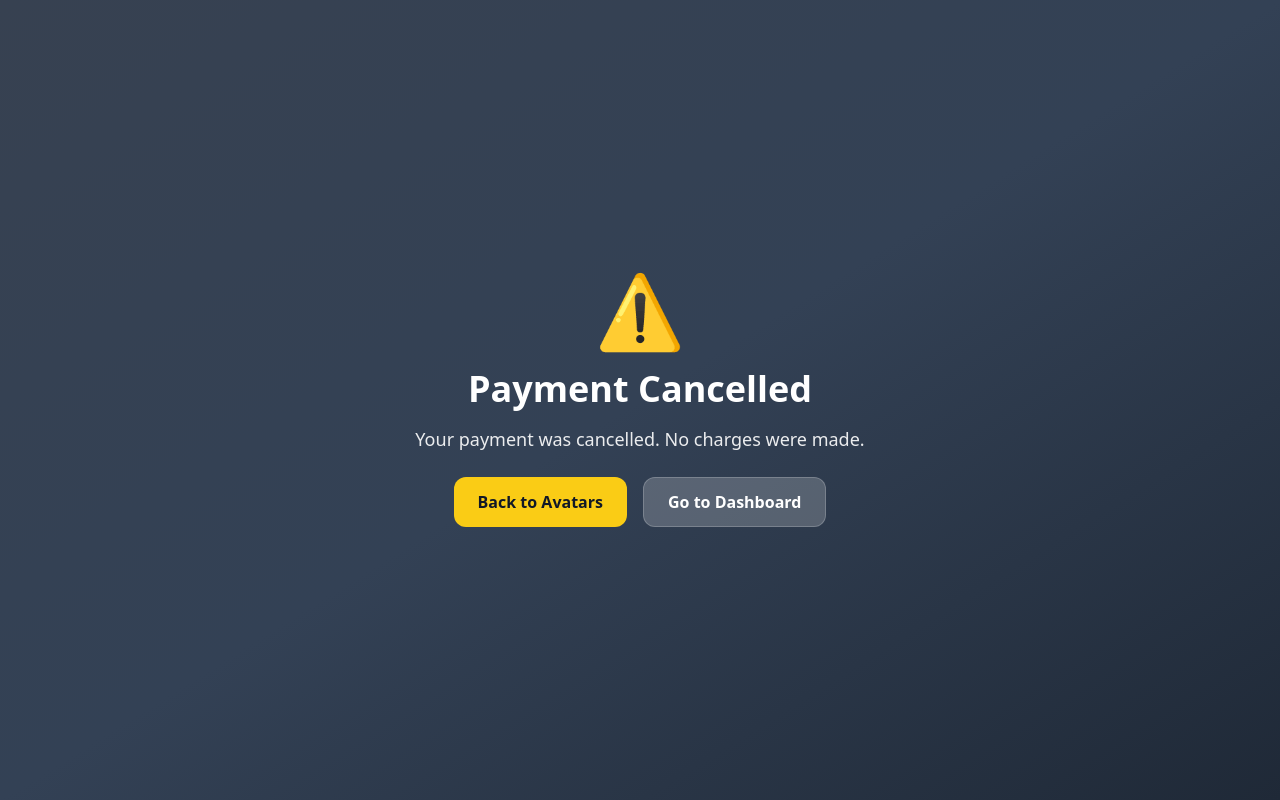
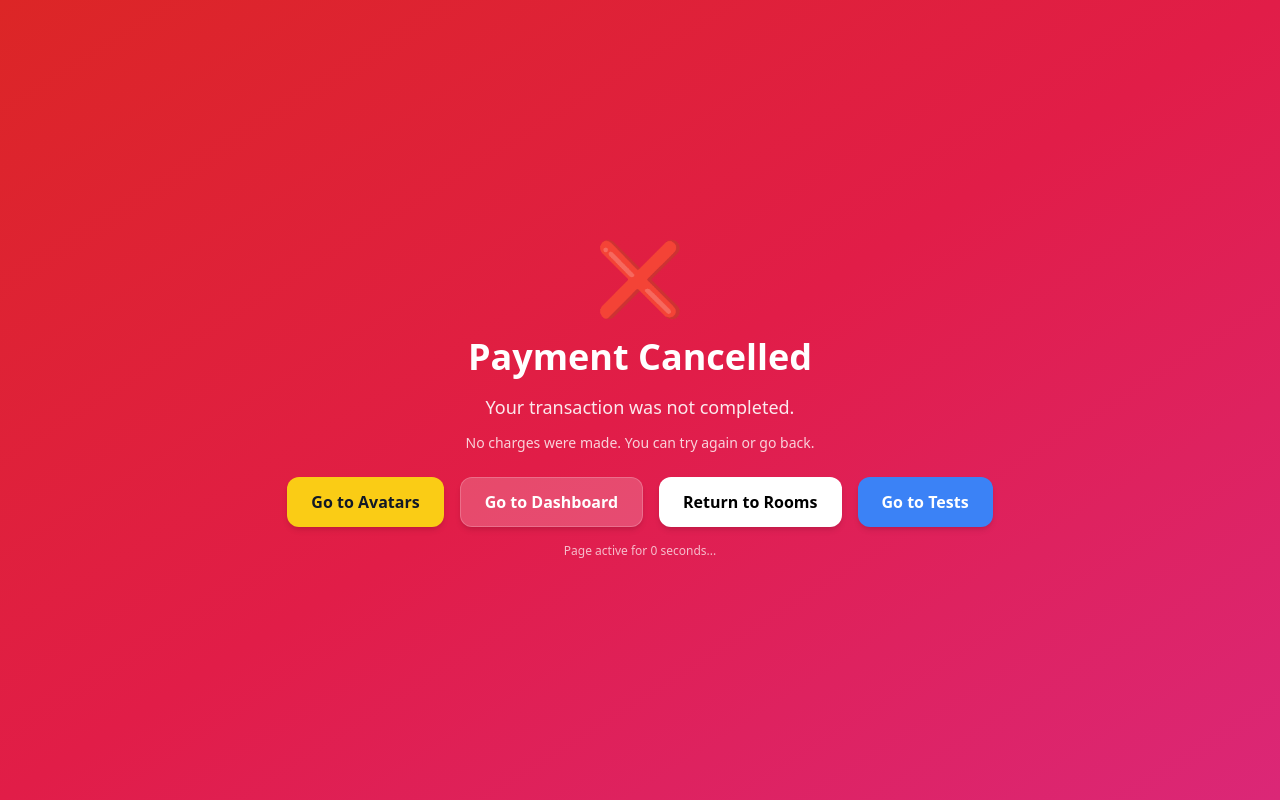
Before and after one commit to vahzakaryan-del/network-king-frontend, a Next.js app: page /payments/cancel in a window 1280 px wide. Built offline with nearby package versions, Linux system fonts and the light colour scheme; no server answers.

Commit message:
huge changes in key prchas and success page

```diff
--- a/src/app/payments/cancel/page.tsx
+++ b/src/app/payments/cancel/page.tsx
@@ -1,44 +1,121 @@
 "use client";
 
-import { useRouter } from "next/navigation";
+import { Suspense, useEffect, useState } from "react";
+import { useSearchParams, useRouter } from "next/navigation";
 import { motion } from "framer-motion";
 
+type ButtonType = {
+  label: string;
+  target: string;
+  color: "yellow" | "white" | "black" | "blue";
+};
+
 export default function PaymentCancelPage() {
+  return (
+    <Suspense fallback={<p className="text-white text-center mt-20">Loading...</p>}>
+      <PaymentCancelContent />
+    </Suspense>
+  );
+}
+
+function PaymentCancelContent() {
+  const params = useSearchParams();
   const router = useRouter();
+  const from = params.get("from"); // "avatars", "dashboard", "myrooms", "tests"
+  const [seconds, setSeconds] = useState(4);
+
+  useEffect(() => {
+    const timer = setTimeout(() => setSeconds((s) => Math.max(s - 1, 0)), 1000);
+    return () => clearTimeout(timer);
+  }, [seconds]);
+
+  const handleRedirect = (target: string) => router.push(target);
+
+  // Define buttons and labels
+  const buttons: ButtonType[] = [
+    { label: "Go to Avatars", target: "/avatar", color: "yellow" },
+    { label: "Go to Dashboard", target: "/dashboard", color: "white" },
+    { label: "Return to Rooms", target: "/myrooms", color: "black" },
+    { label: "Go to Tests", target: "/tests", color: "blue" },
+  ];
 
   return (
-    <main className="min-h-screen flex flex-col items-center justify-center text-white bg-gradient-to-br from-gray-700 via-slate-700 to-gray-800 px-6">
+    <main className="min-h-screen flex flex-col items-center justify-center text-white bg-gradient-to-br from-red-600 via-rose-600 to-pink-600 px-6">
       <motion.div
-        initial={{ scale: 0.8, opacity: 0 }}
+        initial={{ scale: 0.6, opacity: 0 }}
         animate={{ scale: 1, opacity: 1 }}
-        transition={{ type: "spring", stiffness: 180, damping: 14 }}
+        transition={{ type: "spring", stiffness: 180, damping: 12 }}
         className="text-center"
       >
-        <div className="text-7xl mb-6">⚠️</div>
+        <motion.div
+          initial={{ y: -20 }}
+          animate={{ y: 0 }}
+          transition={{
+            repeat: Infinity,
+            repeatType: "reverse",
+            duration: 0.6,
+          }}
+          className="text-7xl mb-6"
+        >
+          ❌
+        </motion.div>
 
-        <h1 className="text-4xl font-extrabold mb-4">
-          Payment Cancelled
-        </h1>
+        <h1 className="text-4xl font-extrabold mb-4">Payment Cancelled</h1>
 
-        <p className="text-lg opacity-90 mb-6">
-          Your payment was cancelled. No charges were made.
+        <p className="text-lg opacity-90 mb-3">
+          Your transaction was not completed.
         </p>
 
-        <div className="flex gap-4 justify-center">
-          <button
-            onClick={() => router.push("/avatars")}
-            className="px-6 py-3 rounded-xl bg-yellow-400 text-gray-900 font-bold hover:bg-yellow-300"
-          >
-            Back to Avatars
-          </button>
+        <p className="text-sm opacity-80 mb-6">
+          No charges were made. You can try again or go back.
+        </p>
 
-          <button
-            onClick={() => router.push("/dashboard")}
-            className="px-6 py-3 rounded-xl bg-white/20 border border-white/20 font-semibold hover:bg-white/30"
-          >
-            Go to Dashboard
-          </button>
+        <div className="flex flex-wrap justify-center gap-4 mb-4">
+          {buttons.map((btn) => {
+            const isOrigin = from === btn.target.slice(1); // compare to path without "/"
+            const baseClasses =
+              "px-6 py-3 rounded-xl font-bold transition shadow-md hover:brightness-110";
+            let colorClasses = "";
+
+            switch (btn.color) {
+              case "yellow":
+                colorClasses = isOrigin
+                  ? "bg-yellow-300 text-gray-900 border-2 border-white"
+                  : "bg-yellow-400 text-gray-900 hover:bg-yellow-300";
+                break;
+              case "white":
+                colorClasses = isOrigin
+                  ? "bg-white text-black border-2 border-white"
+                  : "bg-white/20 border border-white/20 text-white hover:bg-white/30";
+                break;
+              case "black":
+                colorClasses = isOrigin
+                  ? "bg-gray-900 text-white border-2 border-white"
+                  : "bg-white text-black hover:bg-gray-200";
+                break;
+              case "blue":
+                colorClasses = isOrigin
+                  ? "bg-blue-400 text-white border-2 border-white"
+                  : "bg-blue-500 text-white hover:bg-blue-400";
+                break;
+            }
+
+            return (
+              <button
+                key={btn.target}
+                onClick={() => handleRedirect(btn.target)}
+                className={`${baseClasses} ${colorClasses}`}
+              >
+                {btn.label} {isOrigin ? "(from here)" : ""}
+              </button>
+            );
+          })}
         </div>
+
+        <p className="text-xs opacity-70 mt-2" aria-live="polite">
+          Page active for {seconds} second{seconds !== 1 ? "s" : ""}...
+          {from && ` (from: ${from})`}
+        </p>
       </motion.div>
     </main>
   );
--- a/src/app/payments/success/page.tsx
+++ b/src/app/payments/success/page.tsx
@@ -17,17 +17,38 @@ function PaymentSuccessContent() {
   const router = useRouter();
   const purchaseId = params.get("purchaseId");
 
-  const [seconds, setSeconds] = useState(5);
+  const kind = params.get("kind");
+const isSubscription = params.get("subscription") === "1";
+
+  const [seconds, setSeconds] = useState(2);
 
   useEffect(() => {
   if (seconds <= 0) {
-      router.push("/dashboard");
+    const hasPurchase = !!purchaseId && !!kind;
+
+
+   if (hasPurchase) {
+  if (kind === "LEVEL_KEY") {
+    router.replace(`/myrooms?purchase=success&kind=LEVEL_KEY`);
+  } else if (kind === "AVATAR") {
+    router.replace(`/avatar?purchase=success`);
+  } else if (kind === "COOLDOWN_TOKEN_PACK") {
+    router.replace(`/dashboard?purchase=success`);
+  } else {
+    router.replace("/dashboard");
+  }
+} else if (isSubscription) {
+      router.replace("/subscription");
+    } else {
+      router.replace("/dashboard");
+    }
+
     return;
   }
 
   const timer = setTimeout(() => setSeconds(seconds - 1), 1000);
   return () => clearTimeout(timer);
-  }, [seconds, router]);
+}, [seconds, router, purchaseId, kind, isSubscription]);
 
   return (
     <main className="min-h-screen flex flex-col items-center justify-center text-white bg-gradient-to-br from-green-600 via-emerald-600 to-teal-600 px-6">
@@ -52,16 +73,31 @@ function PaymentSuccessContent() {
 
         <h1 className="text-4xl font-extrabold mb-4">Payment Successful</h1>
 
+
+
 <p className="text-lg opacity-90 mb-3">
-          Your purchase has been completed successfully.
+  {kind === "LEVEL_KEY"
+    ? "🔑 Your key is being activated..."
+    : kind === "AVATAR"
+    ? "🧑‍🎨 Your avatar is being unlocked..."
+    : kind === "COOLDOWN_TOKEN_PACK"
+    ? "⚡ Your tokens are being added..."
+    : isSubscription
+    ? "⭐ Your premium is being activated..."
+    : "Your purchase has been completed successfully."}
 </p>
 
         {purchaseId && (
           <p className="text-sm opacity-70 mb-6">Purchase ID: {purchaseId}</p>
         )}
 
-        <p className="text-sm opacity-80">
-          Redirecting to Networ.King in {seconds}s...
+        <p className="text-sm opacity-80 flex items-center gap-1">
+  Redirecting
+  <span className="flex gap-0.5">
+    <span className="w-1 h-1 bg-current rounded-full animate-bounce [animation-delay:-0.2s]" />
+    <span className="w-1 h-1 bg-current rounded-full animate-bounce [animation-delay:-0.1s]" />
+    <span className="w-1 h-1 bg-current rounded-full animate-bounce" />
+  </span>
 </p>
       </motion.div>
     </main>
--- a/src/components/rooms/RoomsLayout.tsx
+++ b/src/components/rooms/RoomsLayout.tsx
@@ -35,11 +35,13 @@ export default function RoomsLayout({
   currentLevel,
   unlockLevel,
   buyKey,
+   justUnlocked,
 }: {
   levels: any[];
   currentLevel: number;
   unlockLevel: (level: number) => Promise<boolean>;
   buyKey: (level: number) => Promise<boolean>;
+  justUnlocked: boolean;
 }) {
   const router = useRouter();
   const [infoOpen, setInfoOpen] = useState(false);
@@ -192,6 +194,7 @@ export default function RoomsLayout({
               setInfoData(next);
               setInfoOpen(true);
             }}
+          justUnlocked={justUnlocked}
           />
         )}
 
--- a/src/components/rooms/StepNext.tsx
+++ b/src/components/rooms/StepNext.tsx
@@ -2,7 +2,7 @@
 
 import { motion } from "framer-motion";
 import { useRouter } from "next/navigation";
-import React, { useMemo, useState } from "react";
+import React, { useMemo, useState, useEffect  } from "react";
 
 type KeyInfo = {
   enabled: boolean;
@@ -29,6 +29,7 @@ export default function StepNext({
   title,
   onClickInfo,
   unlocked = false,
+   justUnlocked = false,
 
   // requirements path
   canUnlock = false,
@@ -45,6 +46,7 @@ export default function StepNext({
   title: string;
   onClickInfo: () => void;
   unlocked?: boolean;
+  justUnlocked?: boolean;
 
   canUnlock?: boolean;
   progress?: { done: number; total: number } | null;
@@ -58,6 +60,18 @@ export default function StepNext({
   const router = useRouter();
   const [busy, setBusy] = useState(false);
   const [keyAnim, setKeyAnim] = useState(false);
+
+  useEffect(() => {
+  if (justUnlocked) {
+    setKeyAnim(true);
+
+    // optional delay reset
+    const t = setTimeout(() => setKeyAnim(false), 1200);
+    return () => clearTimeout(t);
+  }
+}, [justUnlocked]);
+
+
   const [enterAnim, setEnterAnim] = useState(false);
 
   const pct =
@@ -82,6 +96,8 @@ export default function StepNext({
       router.push(`/chat/global?channel=level-${level}`);
     }, 2200);
   };
+
+
 
   const handleEnterRoom = async () => {
     if (busy || enterAnim) return;
--- /dev/null
+++ b/src/components/ui/ToastContainer.tsx
@@ -0,0 +1,48 @@
+"use client";
+
+import { useEffect, useState } from "react";
+import { subscribeToToasts } from "@/lib/toast";
+import { motion, AnimatePresence } from "framer-motion";
+
+type Toast = {
+  id: number;
+  message: string;
+  type: "success" | "error" | "info";
+};
+
+export default function ToastContainer() {
+  const [toasts, setToasts] = useState<Toast[]>([]);
+
+  useEffect(() => {
+    return subscribeToToasts(setToasts);
+  }, []);
+
+  return (
+    <div className="fixed top-4 right-4 z-[9999] flex flex-col gap-3">
+      <AnimatePresence>
+        {toasts.map((t) => (
+          <motion.div
+            key={t.id}
+            initial={{ opacity: 0, y: -20, scale: 0.95 }}
+            animate={{ opacity: 1, y: 0, scale: 1 }}
+            exit={{ opacity: 0, y: -20, scale: 0.95 }}
+            transition={{ duration: 0.25 }}
+            className={`
+              px-4 py-3 rounded-xl shadow-xl text-sm font-semibold
+              backdrop-blur-md border
+              ${
+                t.type === "success"
+                  ? "bg-green-500/20 border-green-400 text-green-200"
+                  : t.type === "error"
+                  ? "bg-red-500/20 border-red-400 text-red-200"
+                  : "bg-white/10 border-white/20 text-white"
+              }
+            `}
+          >
+            {t.message}
+          </motion.div>
+        ))}
+      </AnimatePresence>
+    </div>
+  );
+}
--- /dev/null
+++ b/src/lib/toast.ts
@@ -0,0 +1,35 @@
+type ToastType = "success" | "error" | "info";
+
+type Toast = {
+  id: number;
+  message: string;
+  type: ToastType;
+};
+
+let listeners: ((toasts: Toast[]) => void)[] = [];
+let toasts: Toast[] = [];
+
+function notify() {
+  for (const l of listeners) l([...toasts]);
+}
+
+export function subscribeToToasts(cb: (toasts: Toast[]) => void) {
+  listeners.push(cb);
+  cb([...toasts]);
+
+  return () => {
+    listeners = listeners.filter((l) => l !== cb);
+  };
+}
+
+export function showToast(message: string, type: ToastType = "info") {
+  const id = Date.now();
+
+  toasts.push({ id, message, type });
+  notify();
+
+  setTimeout(() => {
+    toasts = toasts.filter((t) => t.id !== id);
+    notify();
+  }, 3000);
+}
```
Also changed, not shown: src/app/myrooms/page.tsx (+35 -10 lines). Lines whose indentation alone changed are shown as unchanged.
